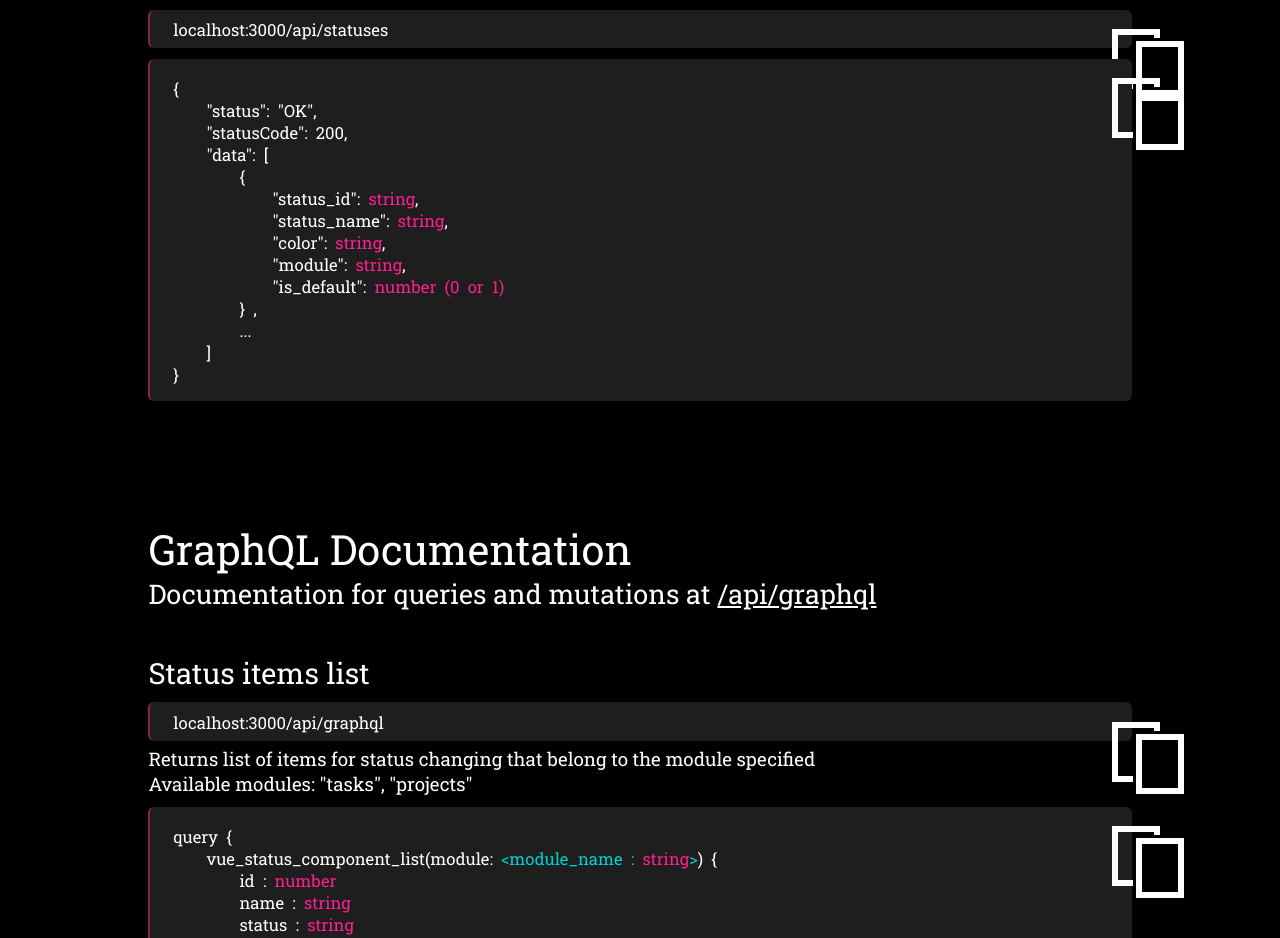
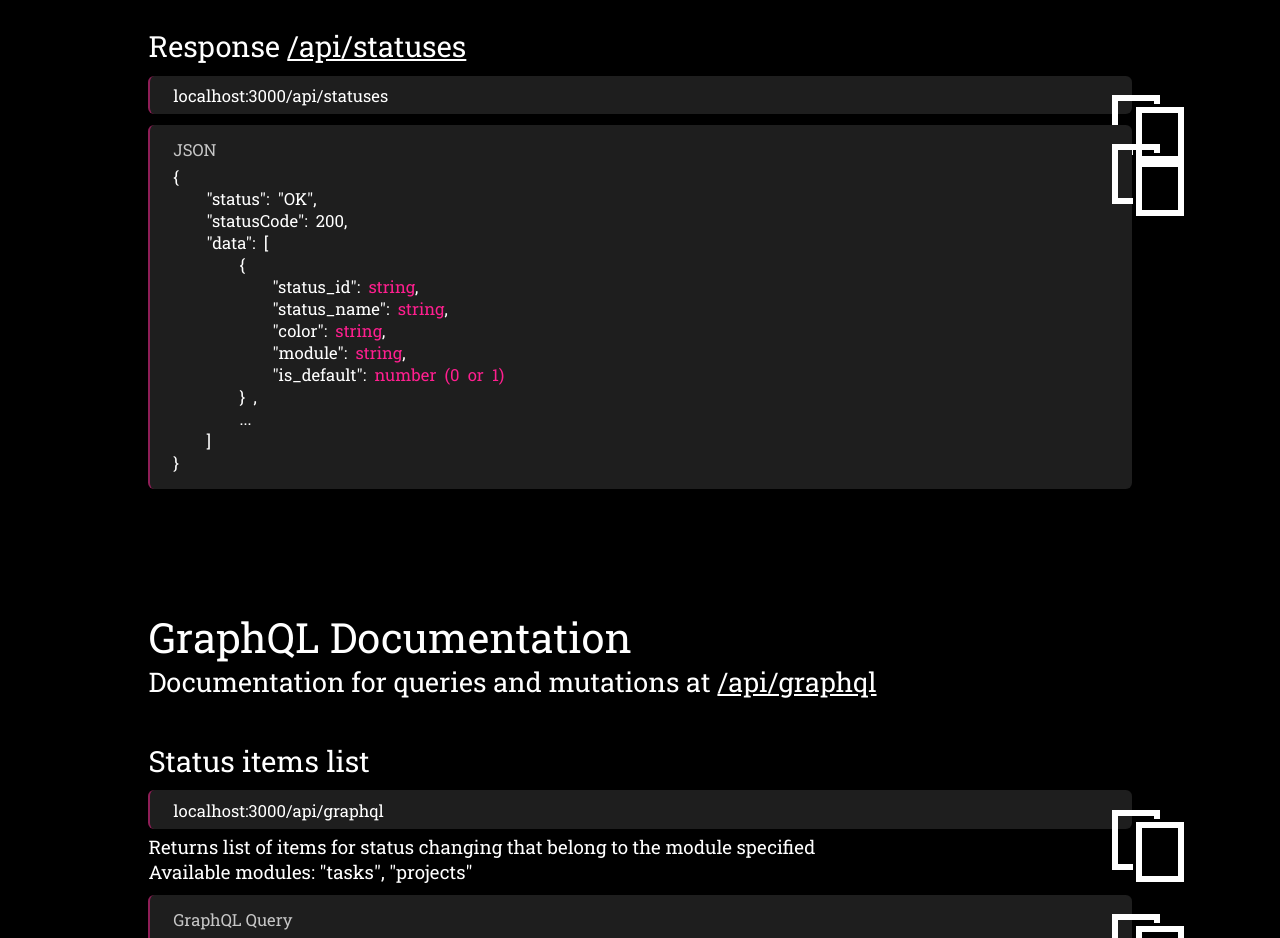
Before and after one commit to Konseyy/portfolio, a Next.js app: page /docs in a window 1280 px wide. Shown: the part 1300-2238 px from the top of the page. Built offline with nearby package versions, Linux system fonts and the light colour scheme.

Commit message:
added annotations

```diff
--- a/components/TextBlock.module.scss
+++ b/components/TextBlock.module.scss
@@ -44,6 +44,11 @@
 	color: lib.$neon
 }
 
+.annotation {
+	font-size: .8em;
+	user-select: none;
+	opacity: .75;
+}
 
 .copyButtonContainer {
 	user-select: none;
--- a/components/TextBlock.tsx
+++ b/components/TextBlock.tsx
@@ -8,6 +8,7 @@ interface Props {
 	id?: string;
 	title?: string;
 	description?: string;
+	annotation?: string;
 	style?: { [key: string]: any };
 }
 const TextBlock: FC<Props> = ({
@@ -16,6 +17,7 @@ const TextBlock: FC<Props> = ({
 	title,
 	description,
 	id,
+	annotation,
 	style: styleProp,
 }) => {
 	//remove \n at start of string
@@ -131,6 +133,7 @@ const TextBlock: FC<Props> = ({
 				>
 					<Image className={style.copyButton} src={copyIcon} />
 				</a>
+				{annotation && <div className={style.annotation}>{annotation}</div>}
 				<div className={style.textBlock}>
 					<ContentElement />
 				</div>
--- a/components/docs_page/DocsContent.tsx
+++ b/components/docs_page/DocsContent.tsx
@@ -49,6 +49,7 @@ const DocsContent = ({ host }) => {
 														group.link ? style.withLink : ''
 													}`}
 													title={block.title ?? ''}
+													annotation={!group.link && (block.annotation ?? '')}
 													description={
 														group.link ? '' : block.description ?? ''
 													}
@@ -64,6 +65,7 @@ const DocsContent = ({ host }) => {
 												{group.link && (
 													<TextBlock
 														description={group.link && block.description}
+														annotation={group.link && (block.annotation ?? '')}
 													>
 														{block.textBlock}
 													</TextBlock>
--- a/components/docs_page/DocsData.ts
+++ b/components/docs_page/DocsData.ts
@@ -11,6 +11,7 @@ import {
 type DocsEntry = {
 	title?: string;
 	description?: string;
+	annotation?: string;
 	textBlock: string;
 	id?: string;
 };
@@ -41,10 +42,12 @@ export const DocsData: DocsSection[] = [
 							Returns list of items for status changing that belong to the module specified in the JSON body,
 							Available modules: ${statusModules.map((module) => `"${module}"`).join(', ')}
 							`,
+						annotation: 'JSON',
 						textBlock: rest_list_req,
 					},
 					{
 						title: `Response <a href="/api/list">/api/list</a>`,
+						annotation: 'JSON',
 						textBlock: rest_list_resp,
 					},
 				],
@@ -59,10 +62,12 @@ export const DocsData: DocsSection[] = [
 							Returns list of statuses for the module specified in the JSON body,
 							Available modules: ${statusModules.map((module) => `"${module}"`).join(', ')}
 							`,
+						annotation: 'JSON',
 						textBlock: rest_statuses_req,
 					},
 					{
 						title: `Response <a href="/api/statuses">/api/statuses</a>`,
+						annotation: 'JSON',
 						textBlock: rest_statuses_resp,
 					},
 				],
@@ -85,6 +90,7 @@ export const DocsData: DocsSection[] = [
 				Returns list of items for status changing that belong to the module specified
 				Available modules: ${statusModules.map((module) => `"${module}"`).join(', ')}
 				`,
+						annotation: 'GraphQL Query',
 						textBlock: gql_list_query,
 					},
 					{
@@ -93,6 +99,7 @@ export const DocsData: DocsSection[] = [
 				Returns list of statuses for the module specified
 				Available modules: ${statusModules.map((module) => `"${module}"`).join(', ')}
 				`,
+						annotation: 'GraphQL Query',
 						textBlock: gql_statuses_query,
 					},
 					{
@@ -101,6 +108,7 @@ export const DocsData: DocsSection[] = [
 				Returns list of public repositories from my GitHub profile using the GitHub API,
 				Pager parameters are optional
 				`,
+						annotation: 'GraphQL Query',
 						textBlock: gql_github_projects_query,
 					},
 				],
```
